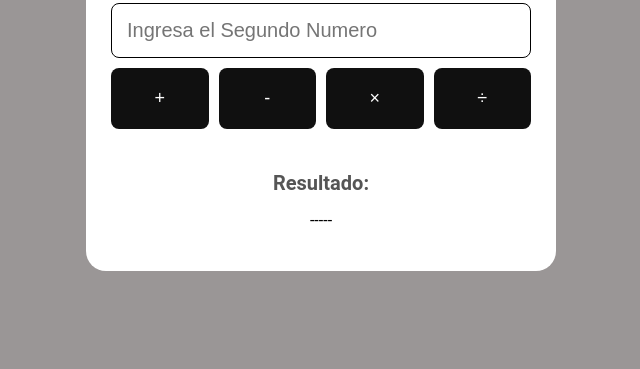
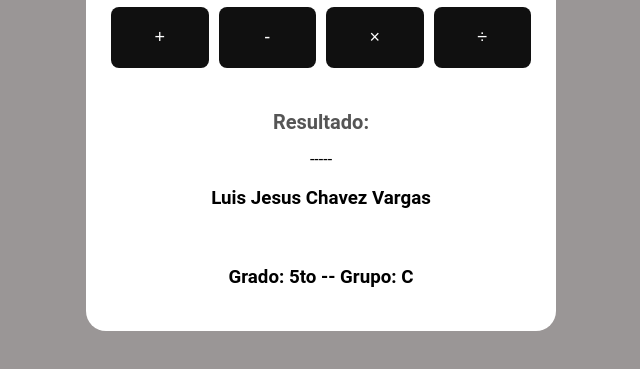
Before and after one commit to LuisChavezzz12/Calculadora-Tarea, a website: page index.html in a window 1280 px wide. Shown: the part 345-714 px from the top of the page, without its empty margins (319-959 px from the left). Drawn offline with Linux system fonts and the light colour scheme.

Commit message:
commit msj

```diff
--- a/index.html
+++ b/index.html
@@ -25,6 +25,10 @@
             <h2>Resultado:</h2>
             <p id="resultado">-----</p>
         </div>
+        <div>
+            <h3>Luis Jesus Chavez Vargas</h3><br>
+            <h3>Grado: 5to -- Grupo: C</h3>
+        </div>
     </div>
     <script src="./js/index.js"></script>
 </body>
```
